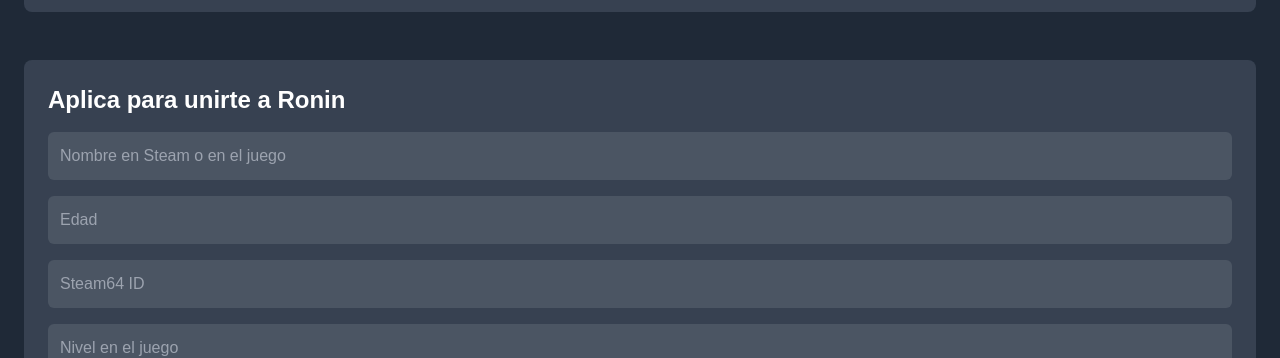
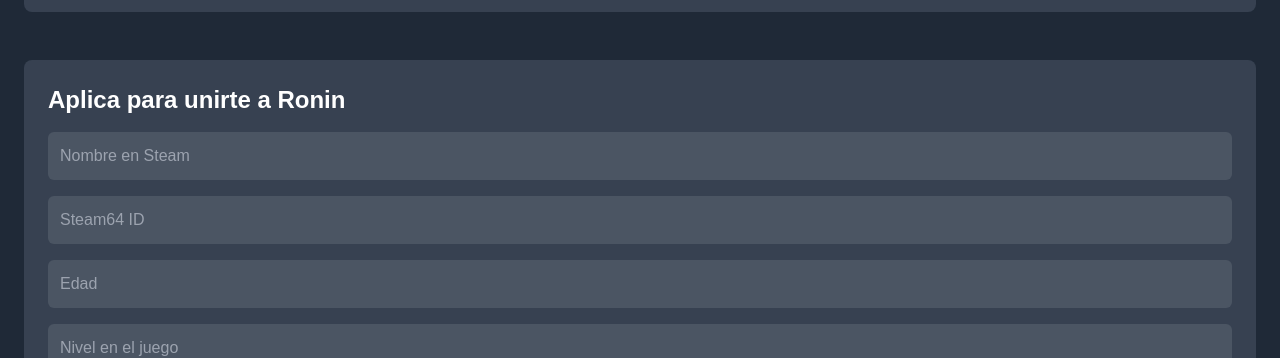
Before and after one commit to HU-CODERS/RoninWeb, a React (Vite) app: page / in a window 1280 px wide. Shown: the part 3780-4138 px from the top of the page. Built offline with nearby package versions, Linux system fonts and the light colour scheme.

Commit message:
form ronin fix

```diff
--- a/src/pages/Home.tsx
+++ b/src/pages/Home.tsx
@@ -151,18 +151,18 @@
 
                   <input
                     type="text"
-                    placeholder="Nombre en Steam o en el juego"
+                    placeholder="Nombre en Steam"
                     className="w-full p-3 bg-gray-600 rounded-md focus:outline-none focus:ring-2 focus:ring-cyan-400"
                   />
+                    <input
+                      type="text"
+                      placeholder="Steam64 ID"
+                      maxLength={17}
+                      className="w-full p-3 bg-gray-600 rounded-md focus:outline-none focus:ring-2 focus:ring-cyan-400"
+                    />
                   <input
                     type="number"
                     placeholder="Edad"
-                    className="w-full p-3 bg-gray-600 rounded-md focus:outline-none focus:ring-2 focus:ring-cyan-400"
-                  />
-                  <input
-                    type="text"
-                    placeholder="Steam64 ID"
-                    maxLength={17}
                     className="w-full p-3 bg-gray-600 rounded-md focus:outline-none focus:ring-2 focus:ring-cyan-400"
                   />
                   <input
```
